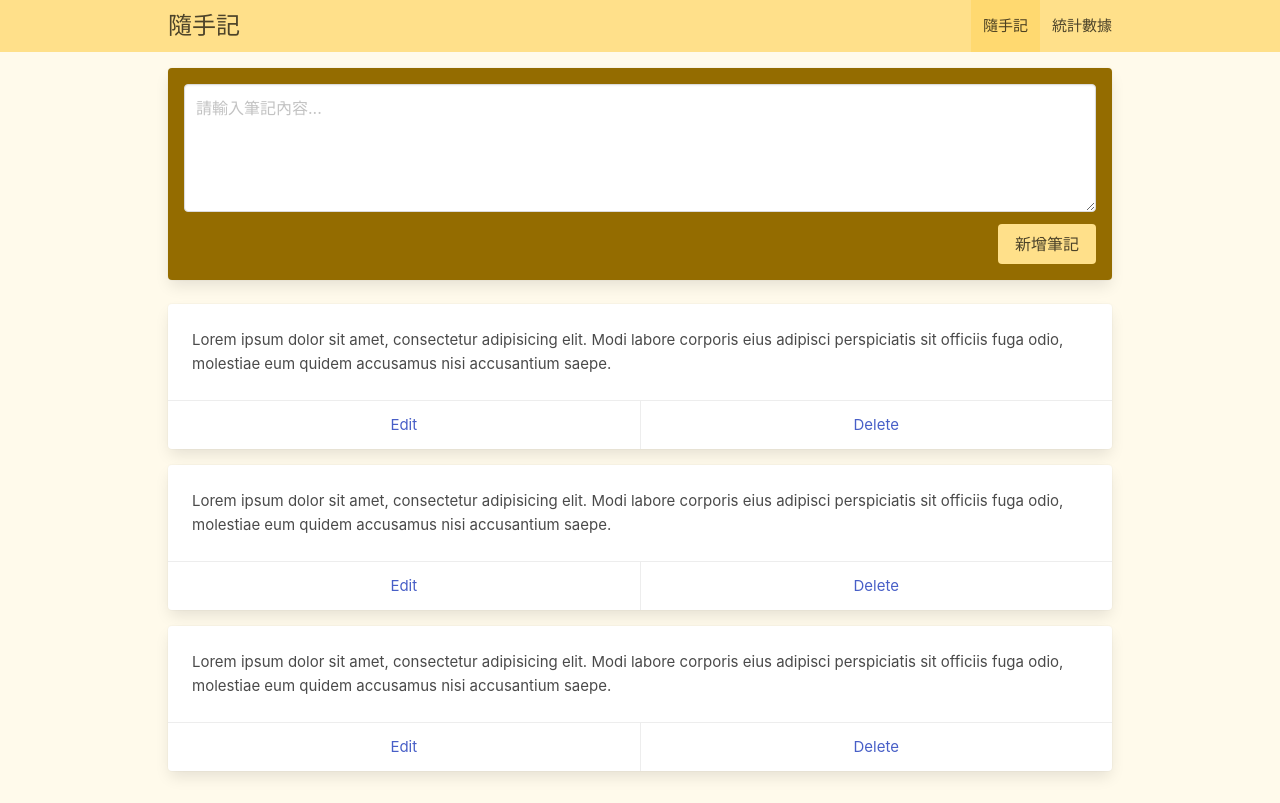
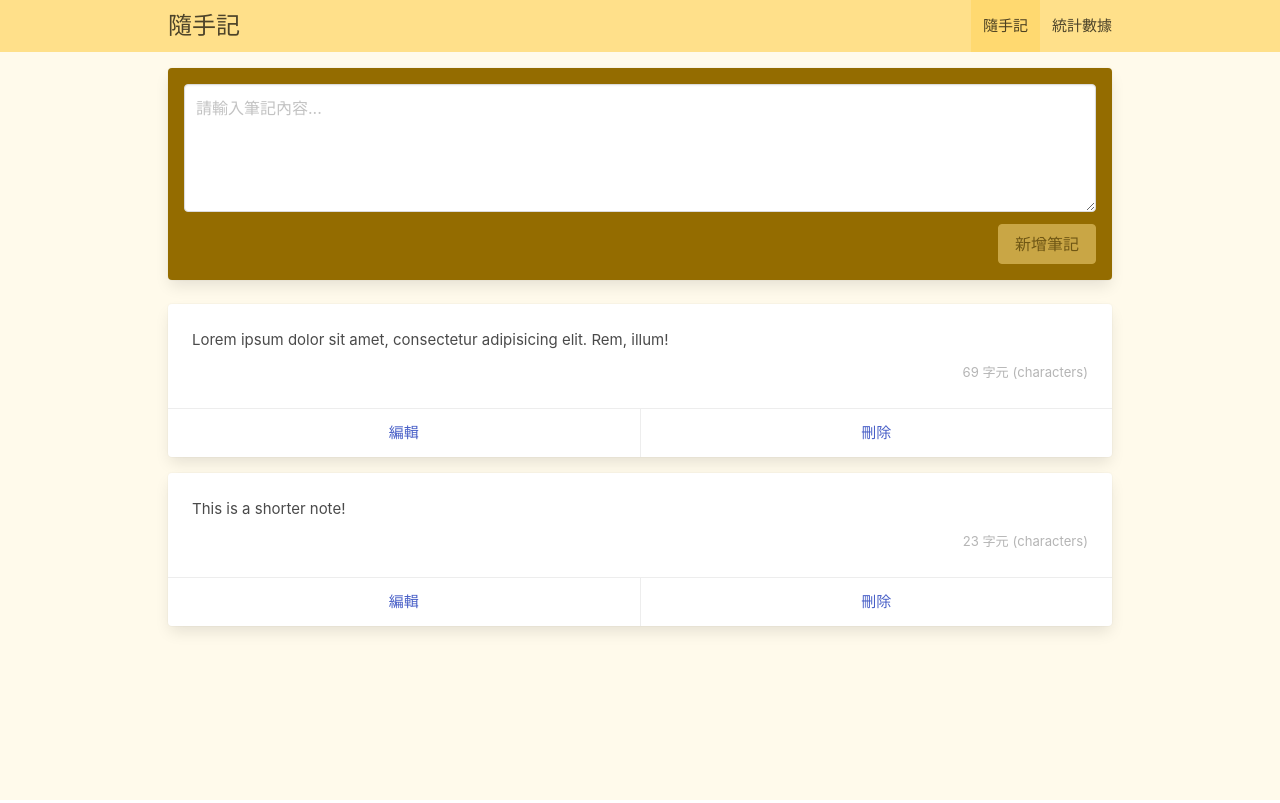
Before and after one commit to bear320/Noteballs, a Vue app: page / in a window 1280 px wide. Built offline with nearby package versions, Linux system fonts and the light colour scheme; a web font is replaced by a local one.

Commit message:
新增、刪除＆字元統計

```diff
--- /dev/null
+++ b/src/components/notes/Note.vue
@@ -0,0 +1,44 @@
+<template>
+    <div class="card mb-4">
+        <div class="card-content">
+            <div class="content">
+                {{ note.content }}
+                <div class="has-text-right has-text-grey-light mt-2">
+                    <small>{{ characterLength }}</small>
+                </div>
+            </div>
+        </div>
+        <footer class="card-footer">
+            <a class="card-footer-item" href="#">編輯</a>
+            <a @click.prevent="deleteNote" class="card-footer-item" href="#">刪除</a>
+        </footer>
+    </div>
+</template>
+
+<script setup>
+// imports
+import { computed } from "vue";
+
+// props
+const props = defineProps({
+    note: {
+        type: Object,
+        required: true,
+    },
+});
+
+// emits
+const emits = defineEmits(["deleteClicked"]);
+
+// character length
+const characterLength = computed(() => {
+    const length = props.note.content.length;
+    const desc = length > 1 ? "characters" : "character";
+    return `${length} 字元 (${desc})`;
+});
+
+// delete note
+const deleteNote = () => {
+    emits("deleteClicked", props.note.id);
+};
+</script>
--- a/src/views/NotesView.vue
+++ b/src/views/NotesView.vue
@@ -3,28 +3,63 @@
         <div class="card has-background-warning-dark p-4 mb-5">
             <div class="field">
                 <div class="control">
-                    <textarea class="textarea" placeholder="請輸入筆記內容..."></textarea>
+                    <textarea
+                        v-model="newNote"
+                        class="textarea"
+                        placeholder="請輸入筆記內容..."
+                        ref="newNoteRef"
+                    ></textarea>
                 </div>
             </div>
 
             <div class="field is-grouped is-grouped-right">
                 <div class="control">
-                    <button class="button is-link is-warning">新增筆記</button>
+                    <button :disabled="!newNote" @click="addNote" class="button is-link is-warning">新增筆記</button>
                 </div>
             </div>
         </div>
 
-        <div v-for="item in 3" class="card mb-4">
-            <div class="card-content">
-                <div class="content">
-                    Lorem ipsum dolor sit amet, consectetur adipisicing elit. Modi labore corporis eius adipisci
-                    perspiciatis sit officiis fuga odio, molestiae eum quidem accusamus nisi accusantium saepe.
-                </div>
-            </div>
-            <footer class="card-footer">
-                <a href="#" class="card-footer-item">Edit</a>
-                <a href="#" class="card-footer-item">Delete</a>
-            </footer>
-        </div>
+        <Note v-for="note in notes" :key="note.id" :note="note" @deleteClicked="deleteNote" />
     </div>
 </template>
+
+<script setup>
+// imports
+import { ref } from "vue";
+import Note from "@/components/notes/Note.vue";
+
+// notes
+const newNote = ref("");
+const newNoteRef = ref(null);
+
+const notes = ref([
+    {
+        id: "id1",
+        content: "Lorem ipsum dolor sit amet, consectetur adipisicing elit. Rem, illum!",
+    },
+    {
+        id: "id2",
+        content: "This is a shorter note!",
+    },
+]);
+
+const addNote = () => {
+    const noteId = new Date().getTime().toString();
+
+    const note = {
+        id: noteId,
+        content: newNote.value,
+    };
+
+    notes.value.unshift(note);
+    newNote.value = "";
+    newNoteRef.value.focus();
+};
+
+// delete note
+const deleteNote = (id) => {
+    notes.value = notes.value.filter((note) => {
+        return note.id !== id;
+    });
+};
+</script>
```
